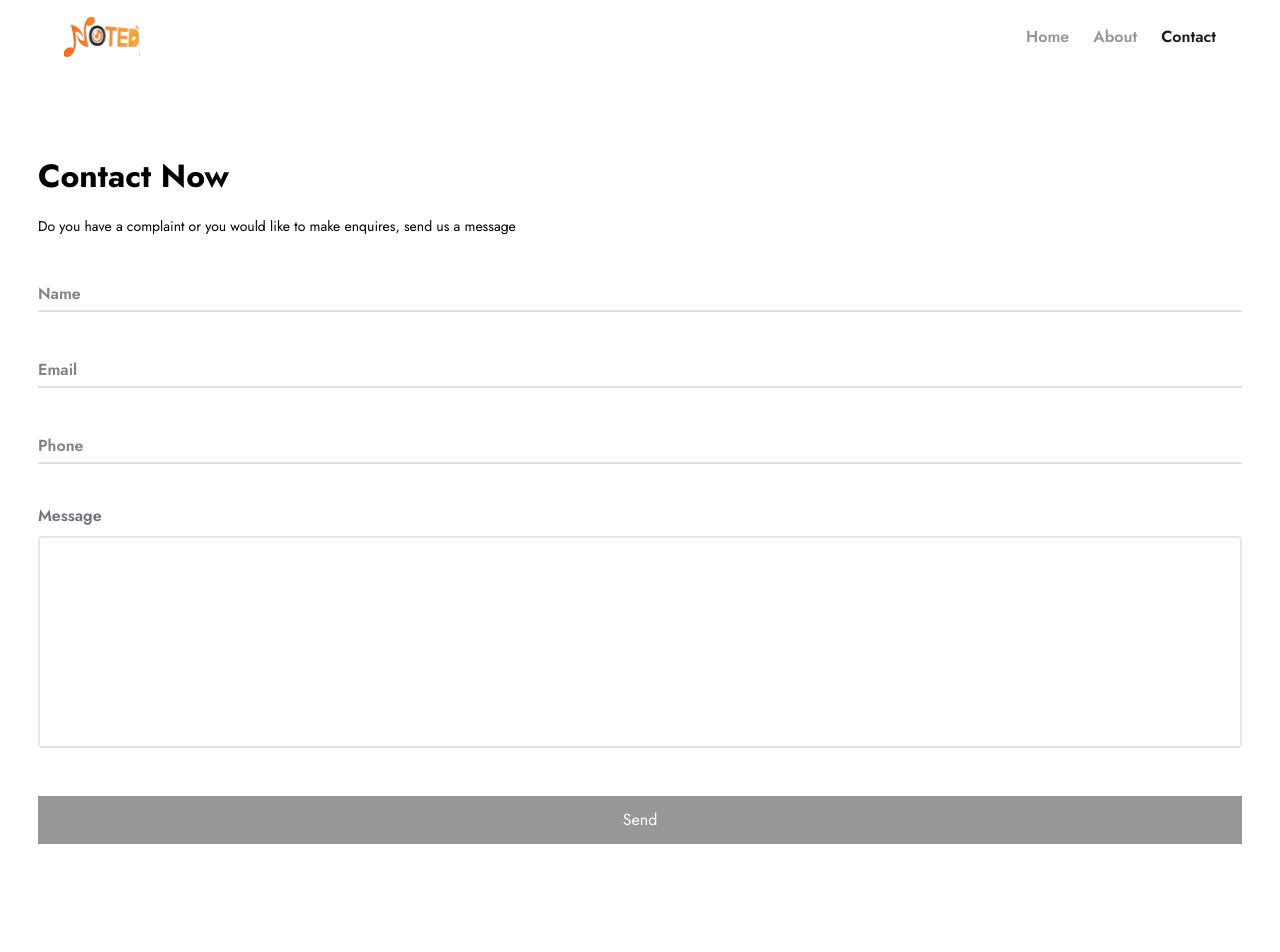
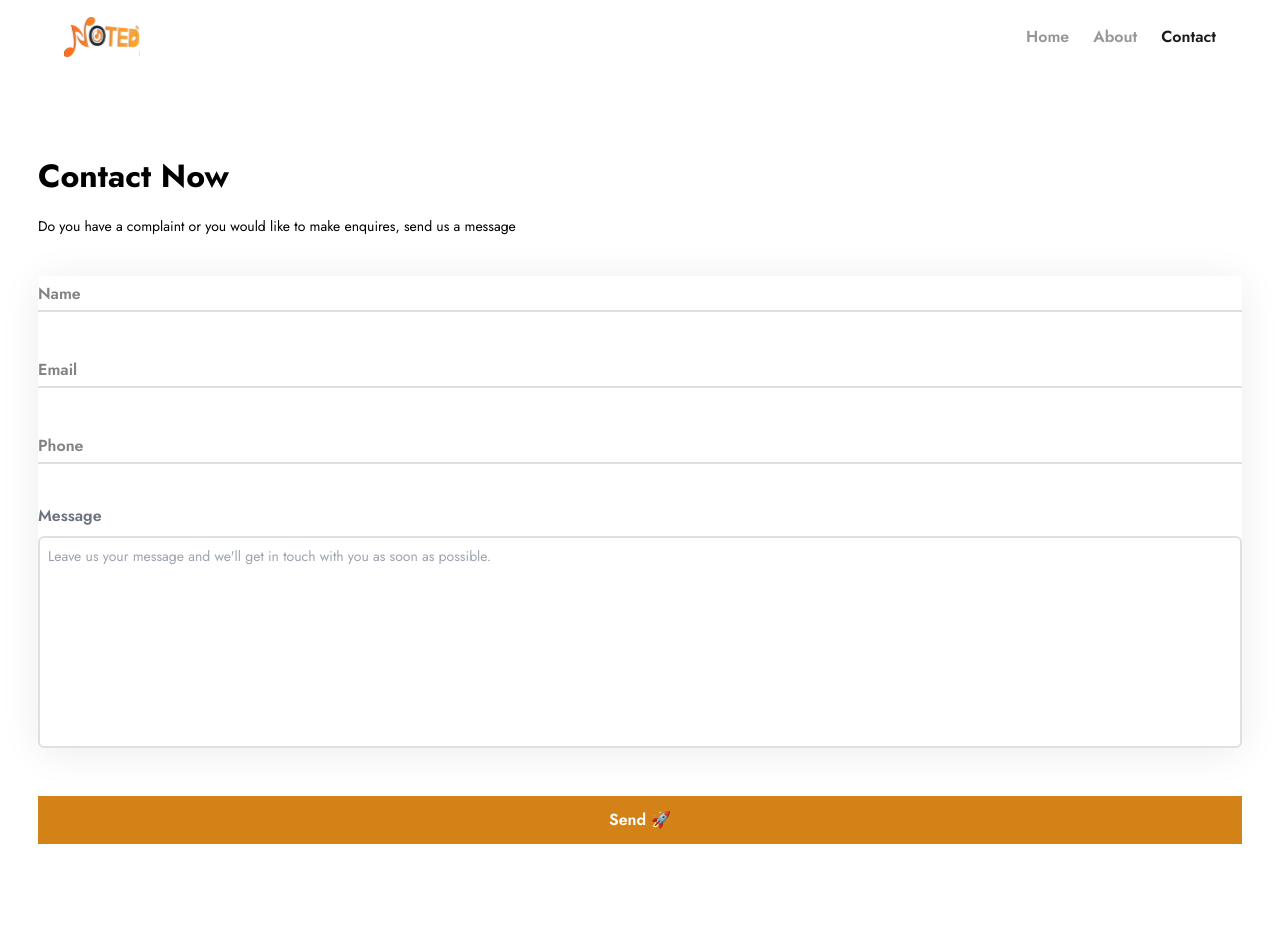
Before and after one commit to DigeetalHub/Noted-web, a Next.js app: page /contact in a window 1280 px wide. Shown: the top 952 px of the page. Built offline with nearby package versions, Linux system fonts and the light colour scheme.

Commit message:
[ADD] Done with form validation

```diff
--- a/components/Form.js
+++ b/components/Form.js
@@ -1,17 +1,10 @@
-import React, { useRef, useState } from "react";
+import React, { useEffect, useRef, useState } from "react";
 import Heading from "./Heading";
 import Subheading from "./Subheading";
 import Button from "./Button";
 import { useForm } from "react-hook-form";
 
 const Form = () => {
-	const [formData, setFormData] = useState({
-		name: "",
-		email: "",
-		phone: "",
-		message: "",
-	});
-
 	const inputs = [
 		{
 			label: "Name",
@@ -19,35 +12,57 @@ const Form = () => {
 			type: "text",
 			placeholder: "Name",
 			errorMsg: `We'd really love to know your name so we can properly address you 😃`,
-			required: true,
 		},
 		{
 			label: "Email",
 			name: "email",
-			type: "text",
+			type: "email",
 			placeholder: "Email",
+			pattern: "^[a-zA-Z0-9_.+-]+@[a-zA-Z0-9-]+\\.[a-zA-Z0-9-.]+$",
 			errorMsg: `Your email is required so we can get back to you 😉`,
-			required: true,
+			errorMsg2: `Please enter a valid email. `,
 		},
 		{
 			label: "Phone",
 			name: "phone",
 			type: "tel",
 			placeholder: "Phone",
+			pattern: "[+]?[(]?[0-9]{3}[)]?[-s.]?[0-9]{3}[-s.]?[0-9]{4,6}$",
 			errorMsg: `Your phone number is also required so we can get back to you 🙂`,
-			required: true,
+			errorMsg2: `Please enter a valid phone number please. Numbers only and not less than 10 digits. `,
 		},
 	];
 
-	const [disabled, setDisabled] = useState(true);
+	const {
+		register,
+		handleSubmit,
+		getFieldState,
+		reset,
+		formState: { errors, getValues, isDirty, isValid },
+	} = useForm({
+		defaultValues: {
+			name: "",
+			email: "",
+			phone: "",
+			message: "",
+		},
+	});
 
-	const handleChange = (e) => {
-		const name = e.target.name;
-		const value = e.target.value;
-		setFormData({ ...formData, [name]: value });
-	};
-	const handleSubmit = (e) => {
-		e.preventDefault();
+	const [required, setRequired] = useState(false);
+
+	useEffect(() => {
+		if (errors.name || errors.email || errors.phone || errors.message) {
+			setRequired(true);
+		} else {
+			setRequired(false);
+		}
+	}, [errors]);
+
+	const enableButton = errors.name || errors.email || errors.phone || errors.message ? true : false;
+
+	const handleFormSubmit = (data) => {
+		console.log(data);
+		reset();
 	};
 
 	return (
@@ -59,22 +74,27 @@ const Form = () => {
 					content={"Do you have a complaint or you would like to make enquires, send us a message"}
 				/>
 			</div>
-			<form className="" onSubmit={handleSubmit}>
-				<div className="flex flex-col gap-[2.5rem]">
-					{inputs.map(({ label, name, type, placeholder, required, errorMsg }, index) => {
+			<form className="" onSubmit={handleSubmit(handleFormSubmit)}>
+				<div className="flex flex-col gap-[2.5rem] rounded-2xl shadow-form">
+					{inputs.map(({ label, name, type, pattern, placeholder, errorMsg, errorMsg2 }, index) => {
 						return (
 							<div key={index} className="flex flex-col relative">
 								<input
+									{...register(name, { required: errorMsg })}
+									aria-invalid={errors.name ? "true" : "false"}
 									type={type}
 									name={name}
 									id={name}
+									pattern={pattern}
 									placeholder={placeholder}
 									required={required}
-									value={formData[name]}
-									className="border-b-2 border-b-inputBorder rounded-none py-[5px] focus:outline-none focus:border-b-2 focus:border-b-brandPrimary400 peer placeholder-transparent transition-all"
-									onChange={handleChange}
+									className={`border-b-inputBorder border-b-2 invalid:border-b-red-500 autofill:bg-white autofill:text-transparent
+									 rounded-none py-[5px] focus:outline-none  peer placeholder-transparent transition-all`}
 								/>{" "}
-								{<span className="errorMsg text-red-500 text-sm mt-[3px] hidden">{errorMsg}</span>}
+								<span className="errorMsg text-red-500 text-sm mt-[3px] peer-invalid:block hidden">
+									{errorMsg2}
+									{errors[name]?.message}
+								</span>
 								<label
 									htmlFor={name}
 									className="text-sm font-semibold text-gray-500 transition-all duration-[400ms] peer-placeholder-shown:text-base  peer-placeholder-shown:top-[0.35rem] peer-placeholder-shown:text-label peer-focus:-top-[1.2rem] peer-focus:-left-0 peer-focus:text-label peer-focus:text-sm absolute left-0 -top-[1.2rem]"
@@ -89,25 +109,27 @@ const Form = () => {
 							Message
 						</label>
 						<textarea
-							className="w-full border-2 rounded border-b-inputBorder resize-none p-2"
+							className={`w-full border-2 rounded-md border-inputBorder resize-none p-2
+							focus:outline-none
+								 focus:border-2 focus:border-brandPrimary400 invalid:border-red-500
+							} placeholder:text-[14px]`}
 							name="message"
 							id="message"
+							required={required}
 							cols="30"
 							rows="8"
-							value={formData.message}
-							onChange={handleChange}
+							placeholder="Leave us your message and we'll get in touch with you as soon as possible."
+							{...register("message", {
+								required: "This is process is incomplete without your message 🤝",
+							})}
 						></textarea>
-						{!formData.message && (
-							<span className=" text-red-500 text-sm peer-invalid:block hidden">
-								This is not complete without your message{" "}
-							</span>
-						)}
+						{errors.message && <span className=" text-red-500 text-sm">{errors.message?.message}</span>}
 					</div>
 				</div>
 				<Button
-					className="w-full py-3 bg-brandPrimary500 disabled:bg-neutrals200 text-white mt-[3rem]"
-					disabled={disabled}
-					label="Send"
+					className="w-full py-3 font-semibold bg-brandPrimary500 disabled:bg-neutrals200 text-white mt-[3rem]"
+					disabled={enableButton ? true : false}
+					label="Send 🚀"
 				/>
 			</form>
 		</div>
--- a/styles/globals.css
+++ b/styles/globals.css
@@ -3,13 +3,33 @@
 @tailwind utilities;
 
 html {
-  scroll-behavior: smooth;
+	scroll-behavior: smooth;
 }
 
 .ReactCollapse--collapse {
-  transition: height 500ms;
+	transition: height 500ms;
 }
 
-input:invalid[focused="true"] ~ .errorMsg {
-  display: block;
+input:invalid:focus {
+	border-bottom: 2px solid red;
 }
+
+input:-webkit-autofill,
+input:-webkit-autofill:hover,
+input:-webkit-autofill:focus,
+textarea:-webkit-autofill,
+textarea:-webkit-autofill:hover,
+textarea:-webkit-autofill:focus,
+select:-webkit-autofill,
+select:-webkit-autofill:hover,
+select:-webkit-autofill:focus {
+	-webkit-text-fill-color: rgb(107 114 128 /1);
+	-webkit-box-shadow: 0 0 0px 1000px white inset;
+	transition: background-color 5000s ease-in-out 0s;
+	appearance: none !important;
+	background-color: white !important;
+}
+
+textarea {
+  color: rgb(107 114 128 /1);
+}
--- a/tailwind.config.js
+++ b/tailwind.config.js
@@ -51,6 +51,7 @@ module.exports = {
 			boxShadow: {
 				card: "0px 24px 32px rgba(0, 0, 0, 0.12)",
 				cardHover: "0px 32px 48px rgba(0, 0, 0, 0.15)",
+				form: "0px 4px 40px rgba(0, 0, 0, 0.08)",
 			},
 		},
 		plugins: [],
```
Also changed, not shown: public/assets/images/contact-bg-sm.png (added).
